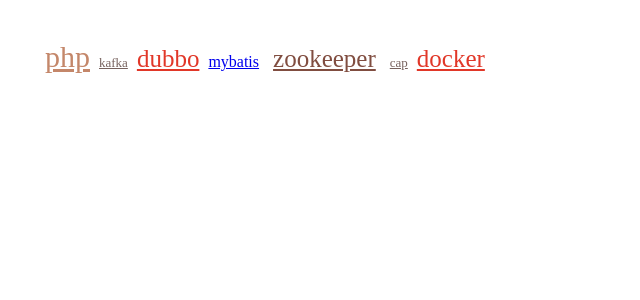
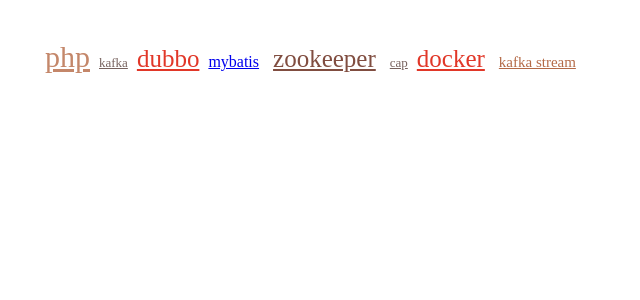
Before and after one commit to meiwenhui/blog.meiwenhui.com, a Jekyll site: the page index.html, which Jekyll copies as it is, in a window 1280 px wide. Shown: the top 300 px of the page, without its empty margins (0-640 px from the left). Built offline with Jekyll 4.4.1, drawn with Linux system fonts in a browser that asks for light colours.

Commit message:
Update index.html

```diff
--- a/index.html
+++ b/index.html
@@ -58,7 +58,7 @@ $(document).ready(function(){
 		<a target="_blank" href="https://www.cnblogs.com/qingyunzong/p/8629775.html">zookeeper</a>
 		<a target="_blank" href="http://www.ruanyifeng.com/blog/2018/07/cap.html/">cap</a>
 		<a target="_blank" href="https://hub.docker.com/">docker</a>
-
+		<a target="_blank" href="http://kafka.apache.org/">kafka stream</a>
 
 	</div>
 </div>
```
